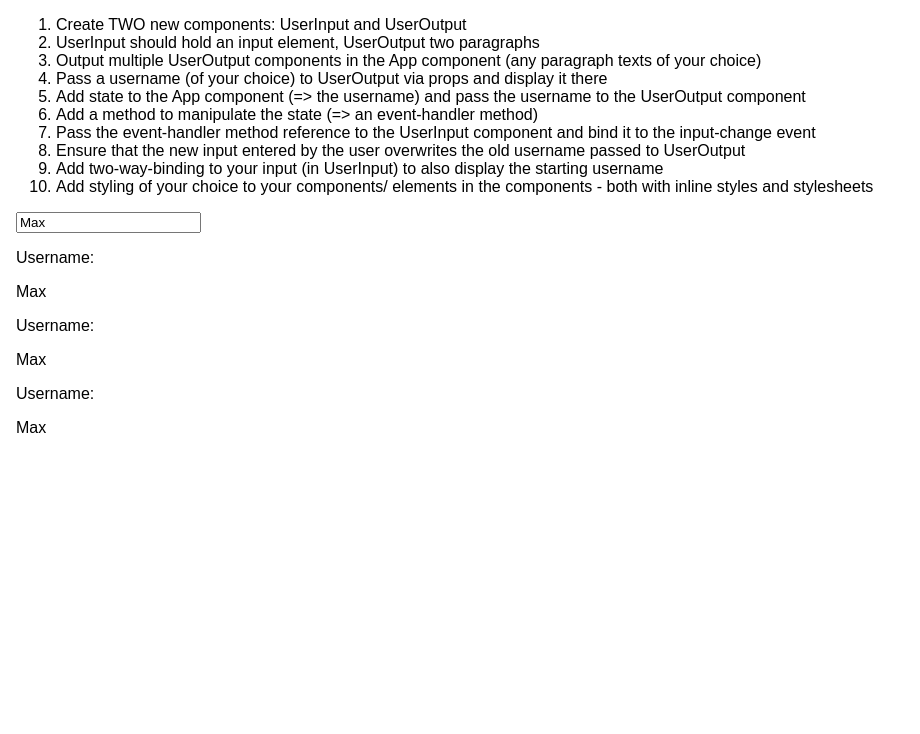
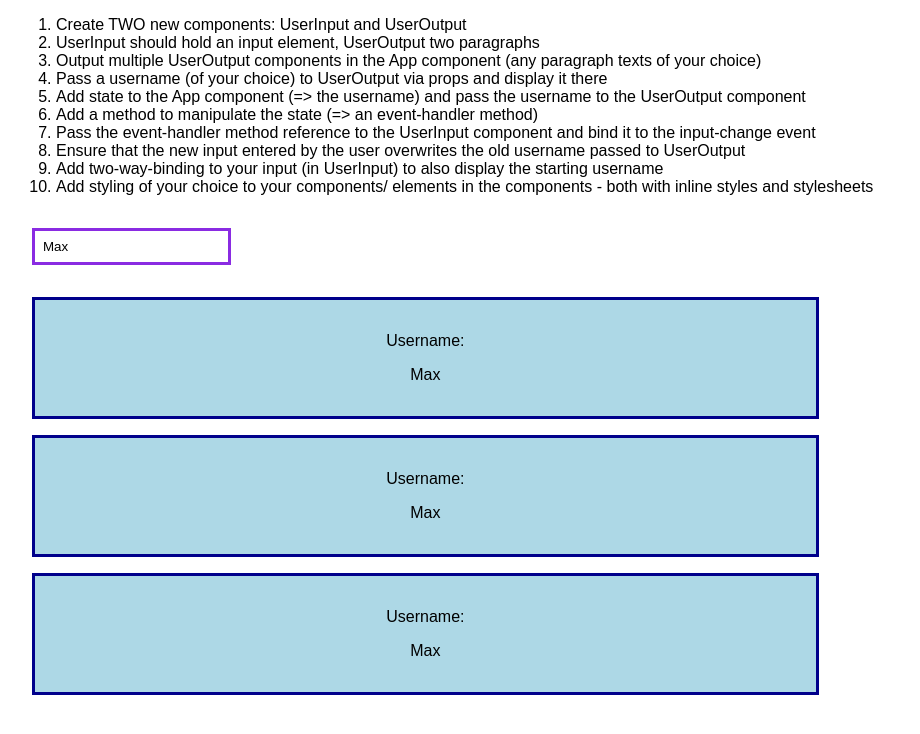
Before and after one commit to JelenaMarjanovic/base-syntax-assignment, a React (Create React App) app: page / in a window 1280 px wide. Shown: the top 734 px of the page, without its empty margins (0-920 px from the left). Built offline with nearby package versions, Linux system fonts and the light colour scheme.

Commit message:
Add styling

```diff
--- a/src/UserInput/UserInput.js
+++ b/src/UserInput/UserInput.js
@@ -1,8 +1,19 @@
 import React from 'react';
 
 const UserInput = props => {
+  const style = {
+    padding: '8px',
+    margin: '16px',
+    border: '3px solid blueviolet'
+  };
+
   return (
-    <input type="text" value={props.currentUsername} onChange={props.changed} />
+    <input
+      type="text"
+      style={style}
+      value={props.currentUsername}
+      onChange={props.changed}
+    />
   );
 };
 
--- /dev/null
+++ b/src/UserOutput/UserOutput.css
@@ -0,0 +1,8 @@
+.UserOutput {
+  width: 60%;
+  padding: 16px;
+  margin: 16px;
+  border: 3px solid darkblue;
+  background-color: lightblue;
+  text-align: center;
+}
--- a/src/UserOutput/UserOutput.js
+++ b/src/UserOutput/UserOutput.js
@@ -1,8 +1,10 @@
 import React from 'react';
+
+import './UserOutput.css';
 
 const UserOutput = props => {
   return (
-    <div>
+    <div className="UserOutput">
       <p>Username:</p>
       <p>{props.userName}</p>
     </div>
```
